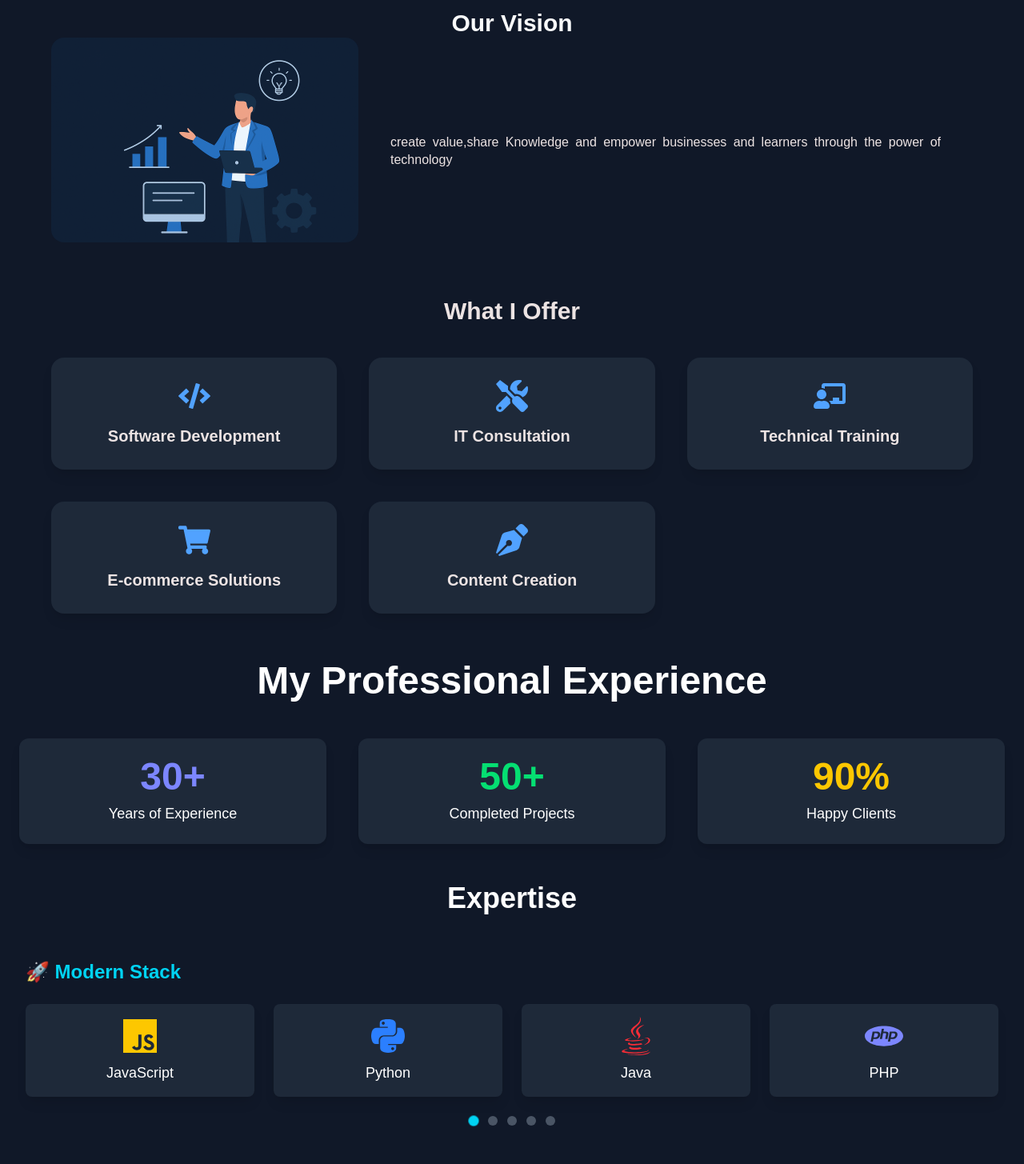
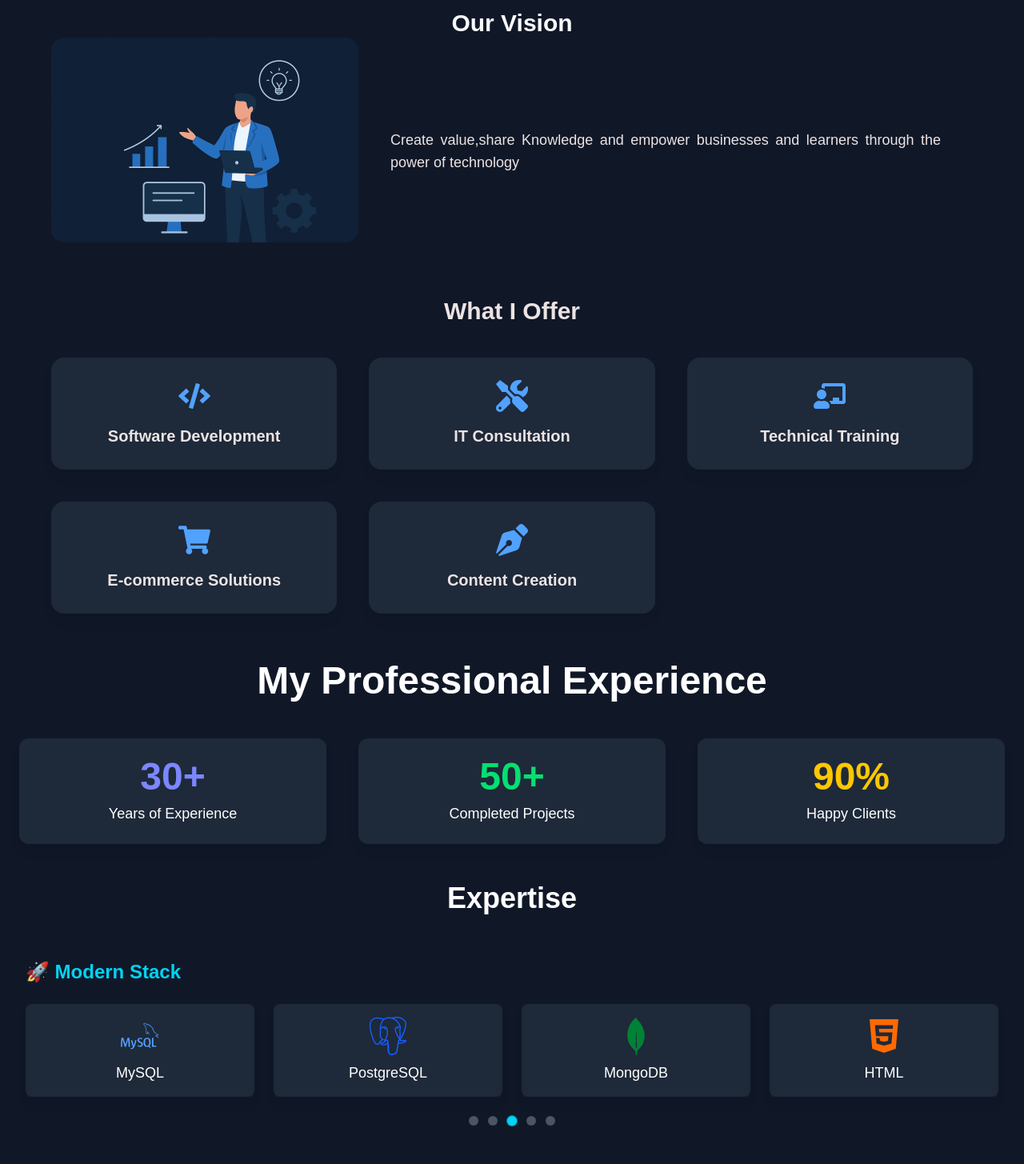
Before and after one commit to smabdullah958/SRSPortfolio, a Next.js app: page / in a window 1280 px wide. Shown: the part 1040-2495 px from the top of the page at 80% size. Built offline with nearby package versions, Linux system fonts and the light colour scheme.

Commit message:
add some changes

```diff
--- a/Components/About.jsx
+++ b/Components/About.jsx
@@ -12,7 +12,8 @@ let Aboutpage = () => {
     <div id="about"
      className='w-full h-full 2xl:py-14 bg-gray-900 sm:px-16 px-10   md:pt-0 text-[#ece3e3] text-xl ' >
      <div>
-     <h1 data-aos="fade-down" className='text-3xl font-bold pt-5 sm:pt-10 pb-5 text-center'>About Me</h1>
+     <h1 data-aos="fade-down" className='text-3xl font-bold pt-5 sm:pt-10 pb-5 text-center'>
+      About Me</h1>
        <div data-aos="fade-up" className='flex flex-col md:grid md:grid-cols-3 gap-12'>
         <div className="text-justify text-sm sm:text-md md:text-xl md:col-span-2 md:text-[16px] flex-col justify-center items-center content-center order-2 md:order-1">
     I’m an <span className='text-blue-400'>IT professional</span> with <span className='text-blue-400'>30 years of experience</span> Strong background in software engineering, training, content creation, and e-commerce. With decades of hands-on industry experience, I’ve worked across modern and legacy technologies while guiding students and professionals toward real-world computer science skills.
--- a/Components/OurVision.jsx
+++ b/Components/OurVision.jsx
@@ -24,8 +24,8 @@ useEffect(()=>{
 
         <h1
         data-aos="fade-left"
-        className=' sm:p-10 text-justify text-sm sm:text-md md:text-xl col-span-1 md:col-span-2 md:text-[16px] flex-col justify-center items-center content-center order-1 md:order-2'>
-        create value,share Knowledge and empower businesses and learners through the power of technology</h1>
+        className=' sm:p-10 text-justify text-sm  sm:text-md md:text-lg col-span-1 md:col-span-2  flex-col justify-center items-center content-center order-1 md:order-2'>
+        Create value,share Knowledge and empower businesses and learners through the power of technology</h1>
 
 
     </div>
--- a/Components/Skills.jsx
+++ b/Components/Skills.jsx
@@ -1,9 +1,5 @@
-
 "use client";
-import Aos from "aos";
-import { useEffect } from "react";
-
-import React, { useState } from "react";
+import React, { useState, useEffect } from "react";
 import {
   FaJs, FaPython, FaJava, FaAws, FaReact, FaVuejs, FaNodeJs, FaHtml5, FaCss3Alt,
   FaBootstrap, FaDatabase, FaServer, FaCogs, FaFire, FaTerminal
@@ -13,11 +9,6 @@ import {
 } from "react-icons/si";
 
 const Skills = () => {
-
-  useEffect(() => {
-    Aos.init({ duration: 500 });
-  }, []);
-
   const modernSkills = [
     { name: "JavaScript", icon: <FaJs className="text-yellow-400" /> },
     { name: "Python", icon: <FaPython className="text-blue-500" /> },
@@ -52,17 +43,21 @@ const Skills = () => {
   const [slide, setSlide] = useState(0);
   const [direction, setDirection] = useState("next");
 
+  // Auto-play functionality - changes slide every 3 seconds
+  useEffect(() => {
+    const autoPlay = setInterval(() => {
+      setDirection("next");
+      setSlide((prevSlide) => (prevSlide + 1) % totalSlides);
+    }, 3000); // Change every 3 seconds
+
+    return () => clearInterval(autoPlay); // Cleanup on unmount
+  }, [totalSlides]);
+
   const changeSlide = (index) => {
     setDirection(index > slide ? "next" : "prev");
     setSlide(index);
   };
 
-  const SkillCard = ({ name, icon }) => (
-    <div className="flex flex-col items-center p-4 bg-gray-800 rounded-lg shadow-lg hover:bg-gray-700 transition duration-300">
-      <div className="text-5xl mb-2">{icon}</div>
-      <p className="text-lg font-medium">{name}</p>
-    </div>
-  );
 
   return (
     <div id="Skills" className="bg-gray-900 text-white py-12">
@@ -82,14 +77,13 @@ const Skills = () => {
       </style>
 
       <div className="max-w-screen mx-auto px-4 sm:px-6 lg:px-8">
-        <h2 data-aos="fade-down" className="text-4xl font-extrabold text-center mb-12 pb-2">Expertise</h2>
+        <h2 className="text-4xl font-extrabold text-center mb-12 pb-2">Expertise</h2>
 
         {/* Modern Stack */}
-        <h3 data-aos="fade-down" className="text-2xl font-bold mb-6 text-cyan-400">🚀 Modern Stack</h3>
+        <h3 className="text-2xl font-bold mb-6 text-cyan-400">🚀 Modern Stack</h3>
 
         {/* SKILLS SLIDER */}
-        <div className="relative" data-aos="fade-down">
-
+        <div className="relative">
           <div
             key={slide}
             className={`grid grid-cols-2 sm:grid-cols-3 md:grid-cols-4 gap-6
@@ -98,14 +92,17 @@ const Skills = () => {
             {modernSkills
               .slice(slide * itemsPerSlide, slide * itemsPerSlide + itemsPerSlide)
               .map((skill, index) => (
-                <SkillCard key={index} name={skill.name} icon={skill.icon} />
+              <div key={index} className="flex flex-col items-center p-4 bg-gray-800 rounded-lg shadow-lg hover:bg-gray-700 transition duration-300">
+             <div className="text-5xl mb-2">{skill.icon}</div>
+     <p className="text-lg font-medium">{skill.name}</p>
+              </div>
               ))}
           </div>
 
-           {/* DOTS NAVIGATION */}
+          {/* DOTS NAVIGATION */}
           <div className="flex justify-center gap-3 mt-6">
             {Array.from({ length: totalSlides }).map((_, index) => (
-              < button
+              <button
                 key={index}
                 onClick={() => changeSlide(index)}
                 className={`size-2 xl:size-3 rounded-full transition-all
@@ -116,10 +113,13 @@ const Skills = () => {
         </div>
 
         {/* Legacy Section */}
-        <h3 className="text-2xl font-bold mt-12 mb-6 text-red-400 " data-aos="fade-up">💾 Legacy Skills</h3>
-        <div data-aos="fade-down" className="grid grid-cols-2 sm:grid-cols-3 md:grid-cols-5 gap-6">
+        <h3 className="text-2xl font-bold mt-12 mb-6 text-red-400">💾 Legacy Skills</h3>
+        <div className="grid grid-cols-2 sm:grid-cols-3 md:grid-cols-5 gap-6">
           {legacySkills.map((skill, index) => (
-            <SkillCard key={index} name={skill.name} icon={skill.icon} />
+              <div key={index} className="flex flex-col items-center p-4 bg-gray-800 rounded-lg shadow-lg hover:bg-gray-700 transition duration-300">
+             <div className="text-5xl mb-2">{skill.icon}</div>
+     <p className="text-lg font-medium">{skill.name}</p>
+  </div>
           ))}
         </div>
       </div>
--- a/app/layout.js
+++ b/app/layout.js
@@ -3,7 +3,11 @@ import Footer from "@/Components/footer";
 import "./globals.css";
 export const metadata = {
   title: "SRS Portfolio",
-  description: "Generated by create next app",
+  description: "My Portfolio",
+  icons: {
+    icon: "me (2).jpeg",
+  },
+
 };
 
 export default function RootLayout({ children }) {
```
